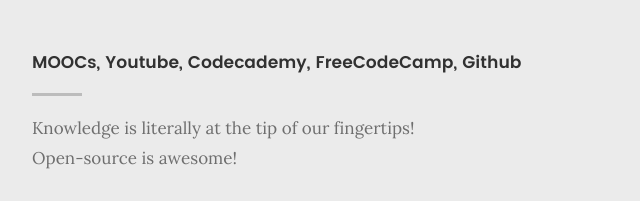
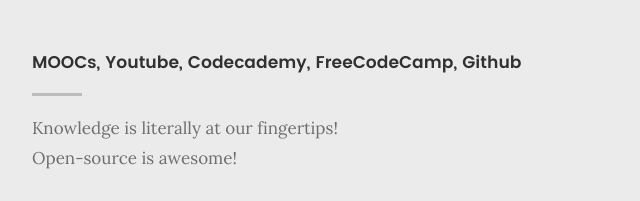
Before and after one commit to xpall/xpall.github.io, a plain HTML site: page index.html in a window 1280 px wide. Shown: the part 2822-3023 px from the top of the page, 527-1167 px from the left. Drawn offline with Linux system fonts and the light colour scheme; files whose address does not match are found by name.

Commit message:
Update index.html

```diff
--- a/index.html
+++ b/index.html
@@ -291,7 +291,7 @@
 
 	   				<div class="timeline-content">
 	   					<h4>MOOCs, Youtube, Codecademy, FreeCodeCamp, Github</h4>
-	   					<p>Knowledge is literally at the tip of our fingertips!<br>Open-source is awesome!</p>
+	   					<p>Knowledge is literally at our fingertips!<br>Open-source is awesome!</p>
 	   				</div>
 
 	   			</div> <!-- /timeline-block -->
```
